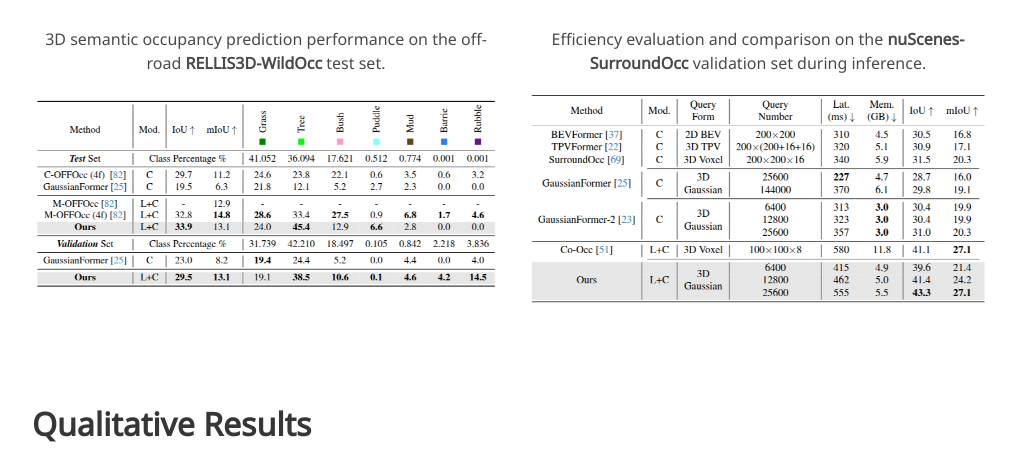
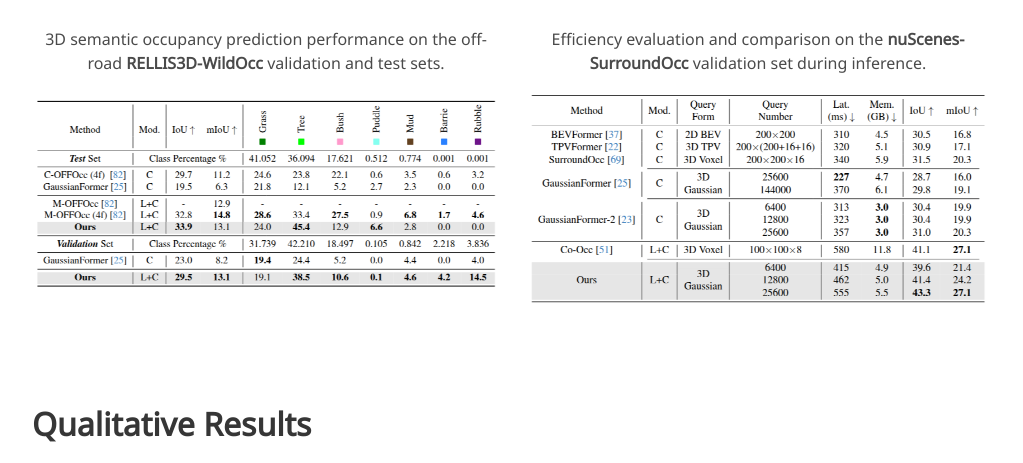
Before and after one commit to lunarlab-gatech/GaussianFormer3D, a plain HTML site: page docs/index.html in a window 1280 px wide. Shown: the part 3765-4228 px from the top of the page, without its empty margins (128-1151 px from the left). Drawn offline with nearby package versions, Linux system fonts and the light colour scheme; some icons are missing; a web font is replaced by a local one.

Commit message:
modify wildocc table caption

```diff
--- a/docs/index.html
+++ b/docs/index.html
@@ -371,7 +371,7 @@
           <div class="columns is-centered">
             <!-- First Pair (WildOcc) -->
             <div class="column is-half has-text-centered">
-              <p>3D semantic occupancy prediction performance on the off-road <b>RELLIS3D-WildOcc</b> test set.</p>
+              <p>3D semantic occupancy prediction performance on the off-road <b>RELLIS3D-WildOcc</b> validation and test sets.</p>
               <img src="./static/images/wildocc.png" alt="RELLIS3D-WildOcc" style="width: 100%; height: auto;">
             </div>
 
```
